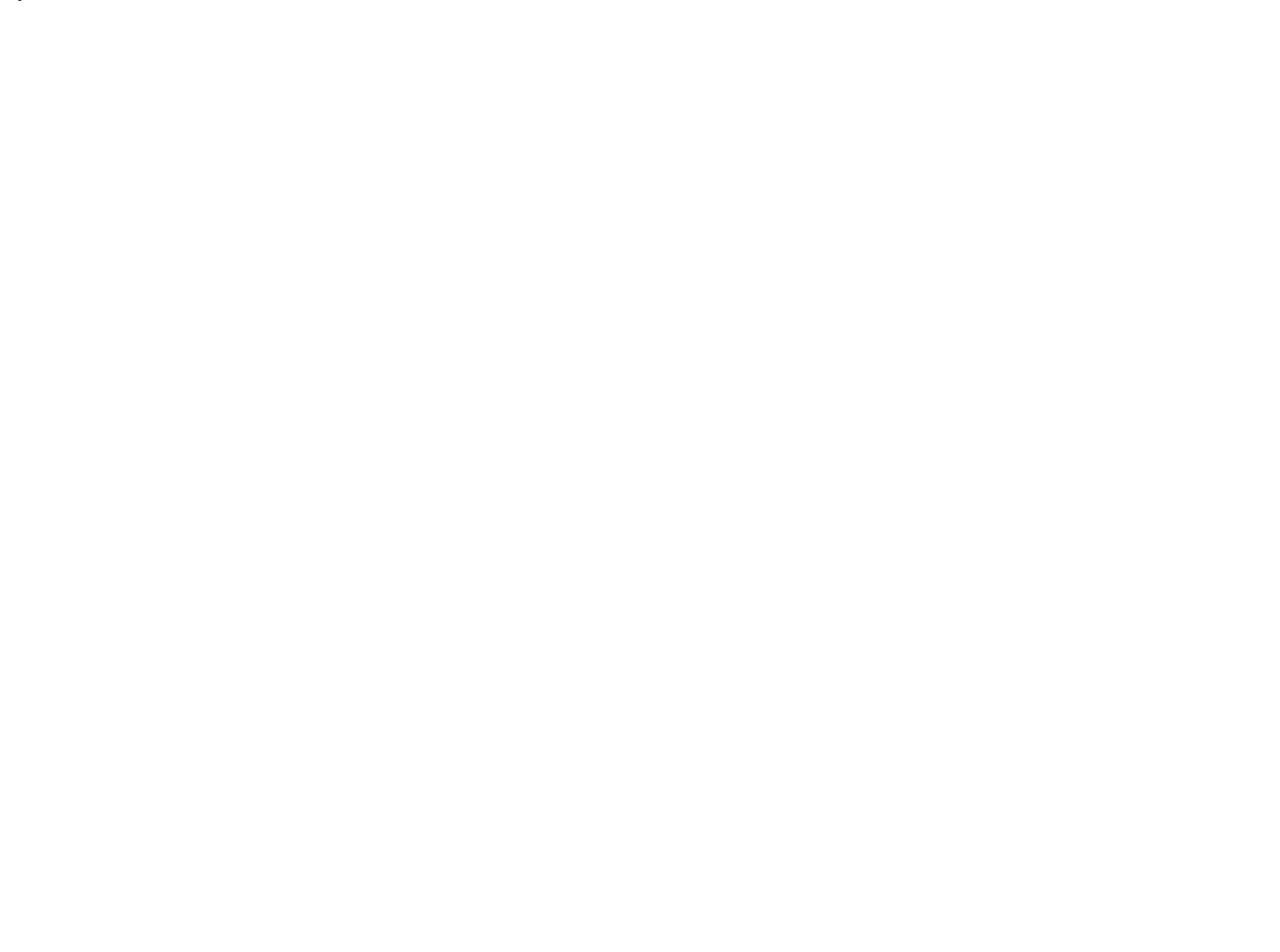
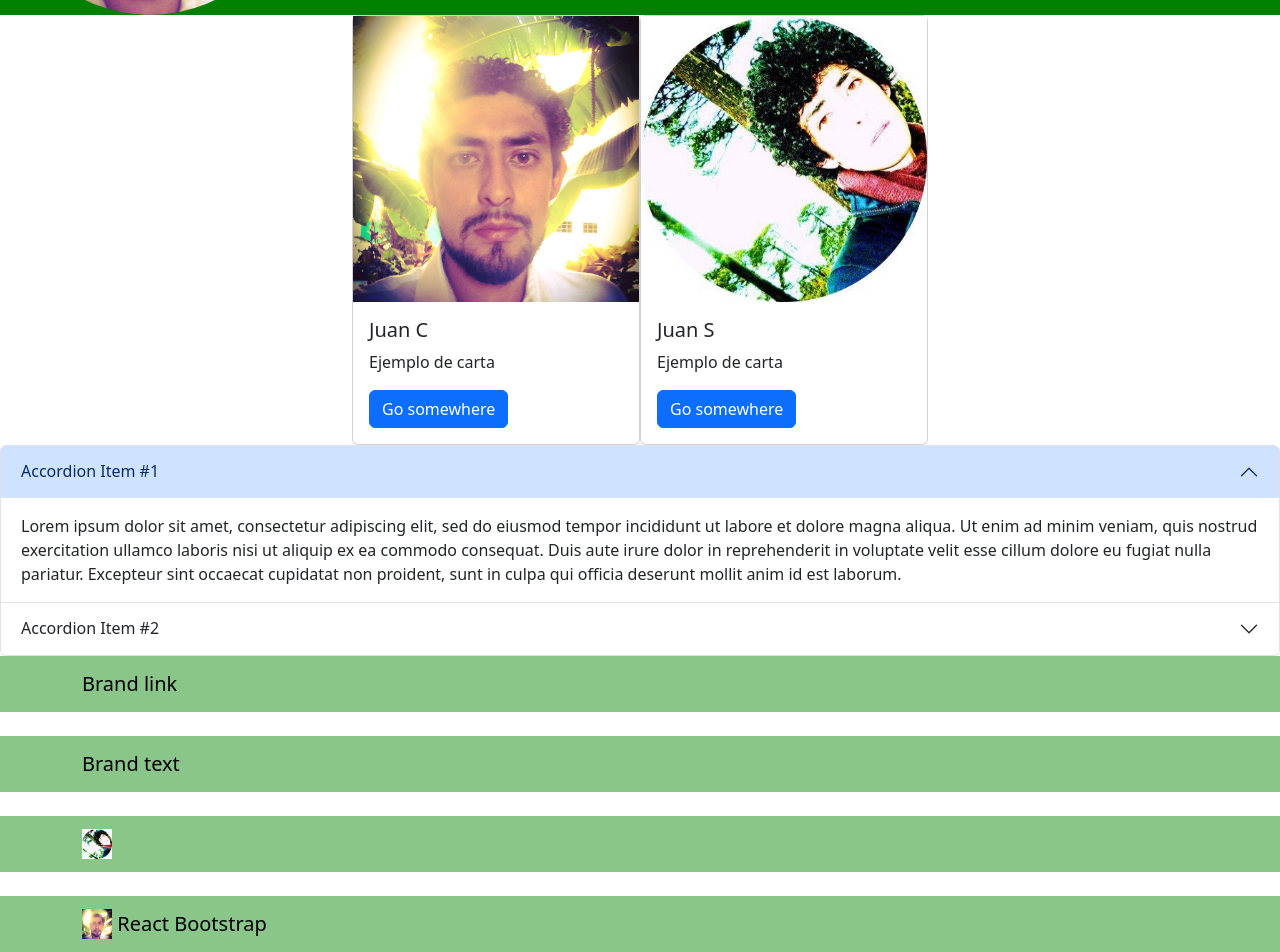
Before and after one commit to manuelcalso/ejercicio-react-vite-juan, a React (Vite) app: page / in a window 1280 px wide. Shown: the part 377-1329 px from the top of the page. Before the commit the page ends 800 px from the top, so only its background shows below. Built offline with nearby package versions, Linux system fonts and the light colour scheme.

Commit message:
se agregan varios componentes de bootstrap

```diff
--- /dev/null
+++ b/src/Acordion.jsx
@@ -0,0 +1,34 @@
+import Accordion from "react-bootstrap/Accordion"
+
+function Acordion() {
+  return (
+    <Accordion defaultActiveKey="0">
+      <Accordion.Item eventKey="0">
+        <Accordion.Header>Accordion Item #1</Accordion.Header>
+        <Accordion.Body>
+          Lorem ipsum dolor sit amet, consectetur adipiscing elit, sed do
+          eiusmod tempor incididunt ut labore et dolore magna aliqua. Ut enim ad
+          minim veniam, quis nostrud exercitation ullamco laboris nisi ut
+          aliquip ex ea commodo consequat. Duis aute irure dolor in
+          reprehenderit in voluptate velit esse cillum dolore eu fugiat nulla
+          pariatur. Excepteur sint occaecat cupidatat non proident, sunt in
+          culpa qui officia deserunt mollit anim id est laborum.
+        </Accordion.Body>
+      </Accordion.Item>
+      <Accordion.Item eventKey="1">
+        <Accordion.Header>Accordion Item #2</Accordion.Header>
+        <Accordion.Body>
+          Lorem ipsum dolor sit amet, consectetur adipiscing elit, sed do
+          eiusmod tempor incididunt ut labore et dolore magna aliqua. Ut enim ad
+          minim veniam, quis nostrud exercitation ullamco laboris nisi ut
+          aliquip ex ea commodo consequat. Duis aute irure dolor in
+          reprehenderit in voluptate velit esse cillum dolore eu fugiat nulla
+          pariatur. Excepteur sint occaecat cupidatat non proident, sunt in
+          culpa qui officia deserunt mollit anim id est laborum.
+        </Accordion.Body>
+      </Accordion.Item>
+    </Accordion>
+  )
+}
+
+export default Acordion
--- a/src/App.jsx
+++ b/src/App.jsx
@@ -1,7 +1,10 @@
 import Header from "./Header"
 import Footer from "./Footer"
 import Content from "./Content"
+import { Onecard, Secondcard } from "./Card"
 import "bootstrap/dist/css/bootstrap.min.css"
+import { SpinnerExp, Growspinner } from "./Spinner"
+import Acordion from "./Acordion"
 
 function App() {
   const metadata = {
@@ -14,7 +17,18 @@ function App() {
         <Header title={metadata.title} subtitle={metadata.subtitle} />
       </div>
       <div>
+        <SpinnerExp />
+        <Growspinner />
+      </div>
+      <div>
         <Content />
+      </div>
+      <div id="Card">
+        <Onecard />
+        <Secondcard />
+      </div>
+      <div>
+        <Acordion />
       </div>
       <div>
         <Footer />
--- /dev/null
+++ b/src/Card.jsx
@@ -0,0 +1,30 @@
+import Button from "react-bootstrap/Button"
+import Card from "react-bootstrap/Card"
+import juanP from "./../src/assets/juanarboles.jpg"
+import juanA from "./../src/assets/juanpalmera.jpg"
+
+export function Onecard() {
+  return (
+    <Card style={{ width: "18rem" }}>
+      <img src={juanA} />
+      <Card.Body>
+        <Card.Title>Juan C</Card.Title>
+        <Card.Text>Ejemplo de carta</Card.Text>
+        <Button variant="primary">Go somewhere</Button>
+      </Card.Body>
+    </Card>
+  )
+}
+
+export function Secondcard() {
+  return (
+    <Card style={{ width: "18rem" }}>
+      <img src={juanP} />
+      <Card.Body>
+        <Card.Title>Juan S</Card.Title>
+        <Card.Text>Ejemplo de carta</Card.Text>
+        <Button variant="primary">Go somewhere</Button>
+      </Card.Body>
+    </Card>
+  )
+}
--- a/src/Footer.jsx
+++ b/src/Footer.jsx
@@ -1,5 +1,54 @@
+import juanP from "./../src/assets/juanarboles.jpg"
+import juanA from "./../src/assets/juanpalmera.jpg"
+
+import Container from "react-bootstrap/Container"
+import Navbar from "react-bootstrap/Navbar"
+
 function Footer() {
-  return <p>Soy footer</p>
+  return (
+    <>
+      <Navbar className="footerr">
+        <Container>
+          <Navbar.Brand href="#home">Brand link</Navbar.Brand>
+        </Container>
+      </Navbar>
+      <br />
+      <Navbar className="footerr">
+        <Container>
+          <Navbar.Brand>Brand text</Navbar.Brand>
+        </Container>
+      </Navbar>
+      <br />
+      <Navbar className="footerr">
+        <Container>
+          <Navbar.Brand href="#home">
+            <img
+              src={juanP}
+              width="30"
+              height="30"
+              className="d-inline-block align-top"
+              alt="React Bootstrap logo"
+            />
+          </Navbar.Brand>
+        </Container>
+      </Navbar>
+      <br />
+      <Navbar className="footerr">
+        <Container>
+          <Navbar.Brand href="#home">
+            <img
+              alt=""
+              src={juanA}
+              width="30"
+              height="30"
+              className="d-inline-block align-top"
+            />{" "}
+            React Bootstrap
+          </Navbar.Brand>
+        </Container>
+      </Navbar>
+    </>
+  )
 }
 
 export default Footer
--- /dev/null
+++ b/src/Spinner.jsx
@@ -0,0 +1,13 @@
+import Spinner from "react-bootstrap/Spinner"
+
+export function SpinnerExp() {
+  return (
+    <Spinner animation="border" role="status">
+      <span className="visually-hidden">Loading...</span>
+    </Spinner>
+  )
+}
+
+export function Growspinner() {
+  return <Spinner animation="grow" />
+}
--- a/src/index.css
+++ b/src/index.css
@@ -1,3 +1,8 @@
+body {
+  display: flex;
+  flex-direction: column;
+}
+
 .carousel {
   color: black;
   background-color: green;
@@ -8,3 +13,15 @@
 
   border-radius: 50%;
 }
+
+.footerr {
+  background-color: rgba(0, 128, 0, 0.459);
+  width: auto;
+}
+
+#Card {
+  display: flex;
+  flex-direction: row;
+  justify-content: center;
+  align-items: center;
+}
```
